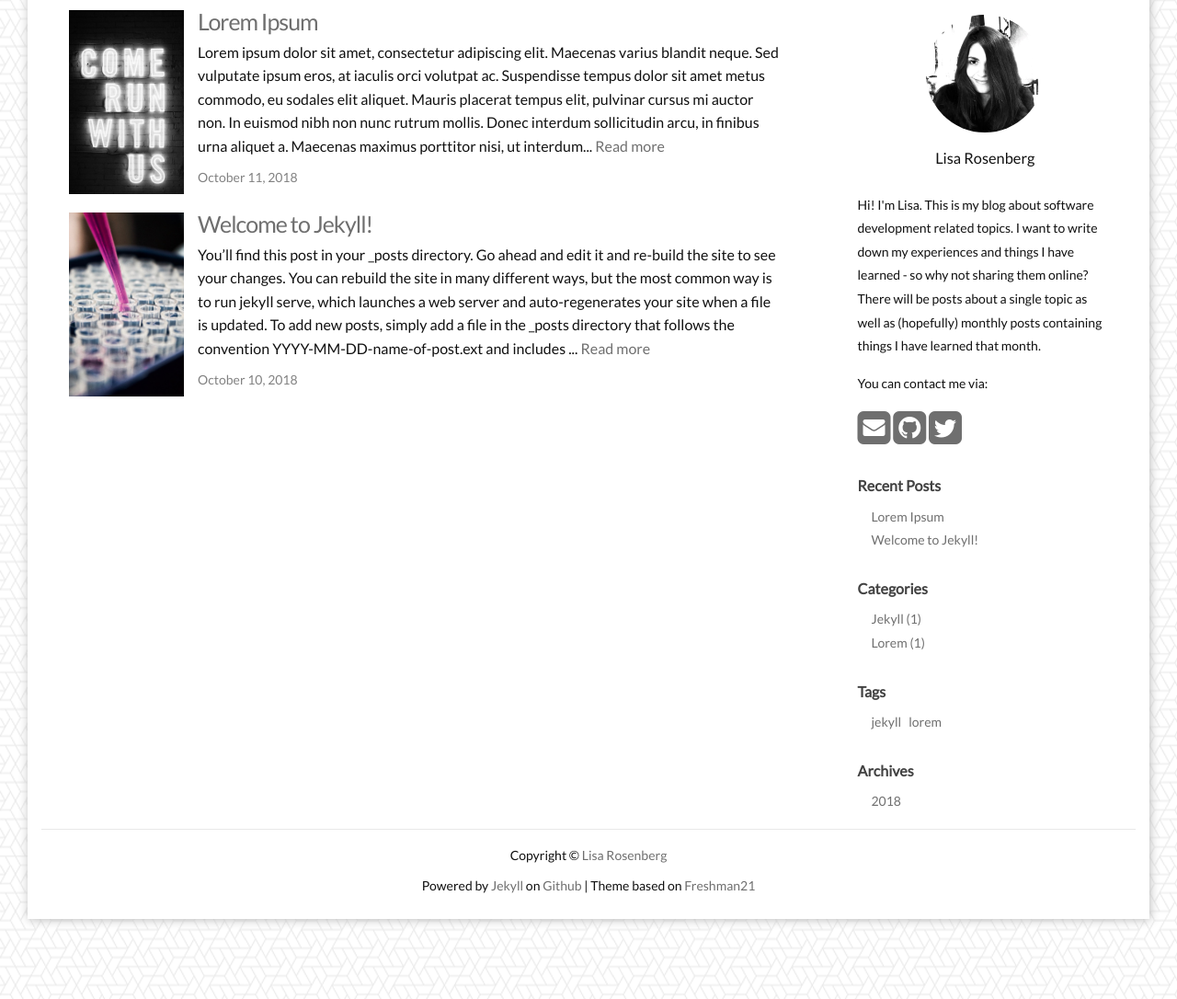
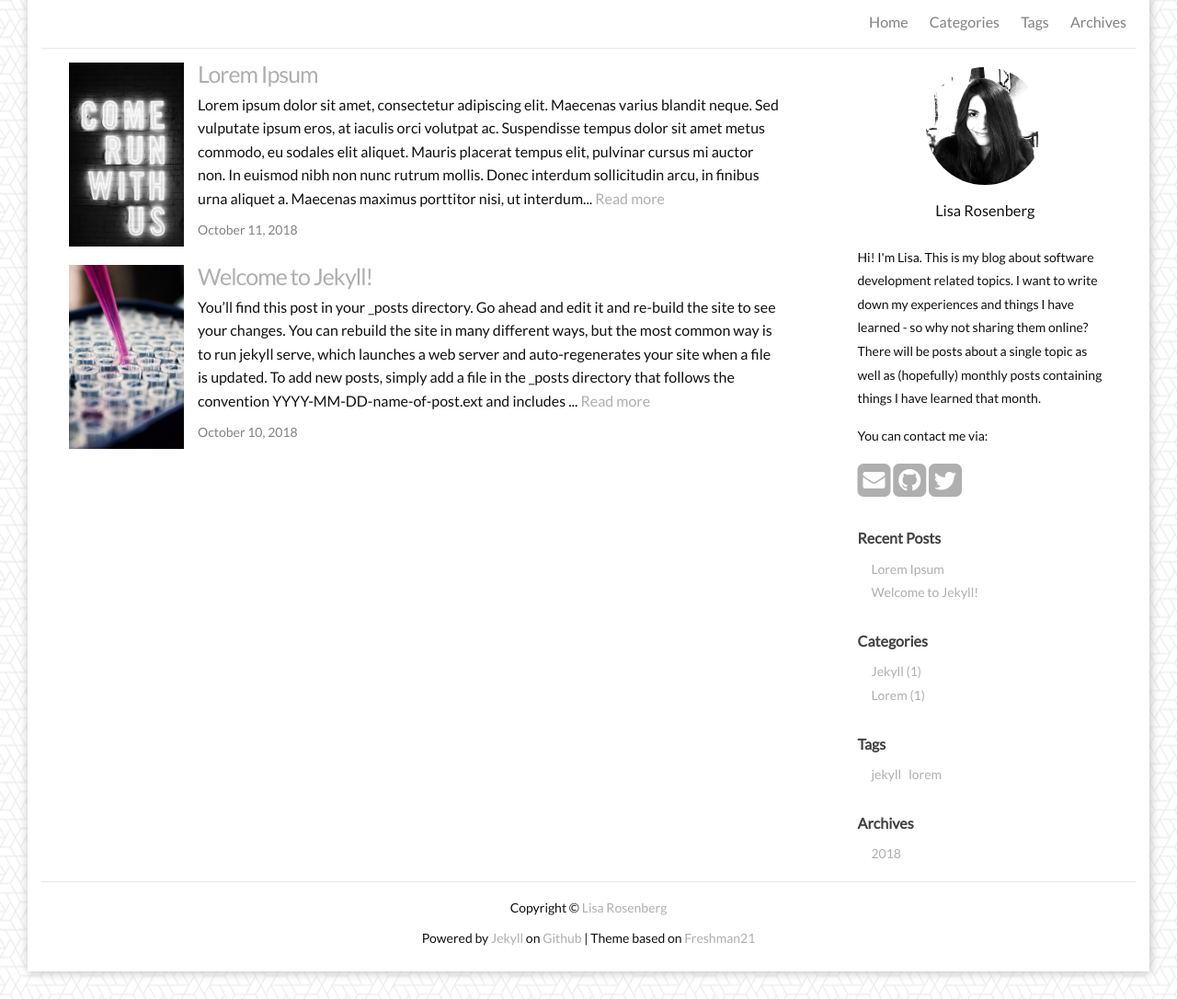
Before and after one commit to lisa-rosenberg/lisa-rosenberg.github.io, a Jekyll site: the page built from index.html, in a window 1280 px wide. Shown: the part 419-1505 px from the top of the page at 92% size. Built offline with Jekyll 4.4.1, drawn with Linux system fonts in a browser that asks for light colours; the list of posts is cut into pages by our own code.

Commit message:
Clean up theme

```diff
--- a/_includes/header.html
+++ b/_includes/header.html
@@ -5,28 +5,28 @@
         <h3 class="site-meta">{{ site.tagline }}</h3>
     </div>
 
-    <!--<div class="wrapper">-->
-        <!--<nav class="site-nav">-->
-            <!--<a href="#" class="menu-icon">-->
-                <!--<svg viewBox="0 0 18 15">-->
-                    <!--<path fill="#424242"-->
-                          <!--d="M18,1.484c0,0.82-0.665,1.484-1.484,1.484H1.484C0.665,2.969,0,2.304,0,1.484l0,0C0,0.665,0.665,0,1.484,0 h15.031C17.335,0,18,0.665,18,1.484L18,1.484z"/>-->
-                    <!--<path fill="#424242"-->
-                          <!--d="M18,7.516C18,8.335,17.335,9,16.516,9H1.484C0.665,9,0,8.335,0,7.516l0,0c0-0.82,0.665-1.484,1.484-1.484 h15.031C17.335,6.031,18,6.696,18,7.516L18,7.516z"/>-->
-                    <!--<path fill="#424242"-->
-                          <!--d="M18,13.516C18,14.335,17.335,15,16.516,15H1.484C0.665,15,0,14.335,0,13.516l0,0 c0-0.82,0.665-1.484,1.484-1.484h15.031C17.335,12.031,18,12.696,18,13.516L18,13.516z"/>-->
-                <!--</svg>-->
-            <!--</a>-->
-            <!--<div class="trigger">-->
-                <!--{% for page in site.pages %}-->
-                <!--{% if page.title %}-->
-                <!--<a class="page-link" href="{{ page.url | prepend: site.baseurl }}">{{ page.title | replace: page.title,-->
-                    <!--site.locales[site.default_locale].[page.title] }}</a>-->
-                <!--{% endif %}-->
-                <!--{% endfor %}-->
-            <!--</div>-->
-        <!--</nav>-->
+    <div class="wrapper">
+        <nav class="site-nav">
+            <a href="#" class="menu-icon">
+                <svg viewBox="0 0 18 15">
+                    <path fill="#424242"
+                          d="M18,1.484c0,0.82-0.665,1.484-1.484,1.484H1.484C0.665,2.969,0,2.304,0,1.484l0,0C0,0.665,0.665,0,1.484,0 h15.031C17.335,0,18,0.665,18,1.484L18,1.484z"/>
+                    <path fill="#424242"
+                          d="M18,7.516C18,8.335,17.335,9,16.516,9H1.484C0.665,9,0,8.335,0,7.516l0,0c0-0.82,0.665-1.484,1.484-1.484 h15.031C17.335,6.031,18,6.696,18,7.516L18,7.516z"/>
+                    <path fill="#424242"
+                          d="M18,13.516C18,14.335,17.335,15,16.516,15H1.484C0.665,15,0,14.335,0,13.516l0,0 c0-0.82,0.665-1.484,1.484-1.484h15.031C17.335,12.031,18,12.696,18,13.516L18,13.516z"/>
+                </svg>
+            </a>
+            <div class="trigger">
+                {% for page in site.pages %}
+                {% if page.title %}
+                <a class="page-link" href="{{ page.url | prepend: site.baseurl }}">{{ page.title | replace: page.title,
+                    site.locales[site.default_locale].[page.title] }}</a>
+                {% endif %}
+                {% endfor %}
+            </div>
+        </nav>
 
-    <!--</div>-->
+    </div>
 
 </header>
--- a/_layouts/post.html
+++ b/_layouts/post.html
@@ -38,7 +38,6 @@ layout: default
         {{ content }}
     </article>
 
-    <hr/>
 </div>
 
 {% include page_pagination.html%}
--- a/_sass/_base.scss
+++ b/_sass/_base.scss
@@ -10,7 +10,7 @@ body {
   font-weight: $text-font-weight;
   color: $text-color;
   background-image: $page-background-image;
-  -webkit-text-size-adjust: 100%;
+  //-webkit-text-size-adjust: 100%;
 }
 
 // Reset some basic elements
@@ -33,15 +33,12 @@ h1, h2, h3, h4, p, blockquote, pre, ul, ol, dl, figure, %vertical-rhythm {
   min-height: 100%;
   max-width: -webkit-calc(#{$page-width} - (#{$text-spacing-unit} * 2));
   max-width: calc(#{$page-width} - (#{$text-spacing-unit} * 2));
-  margin-right: auto;
-  margin-left: auto;
+  margin: 0 auto 30px;
   padding-right: $text-spacing-unit;
   padding-left: $text-spacing-unit;
   padding-top: 0;
 
   background-color: $page-color;
-  margin-top: 0;
-  margin-bottom: 30px;
   box-shadow: 1px 1px 10px $page-shadow-color;
 }
 
@@ -69,13 +66,6 @@ h1, h2, h3, h4, p, blockquote, pre, ul, ol, dl, figure, %vertical-rhythm {
     float: right;
     width: 25%;
   }
-}
-
-// line between each post on main page
-hr {
-  margin-bottom: 30px;
-  border: 0;
-  border-bottom: 1px dotted #ccc;
 }
 
 cite {
@@ -120,7 +110,7 @@ h1, h2, h3, h4, h5, h6 {
 
 // Links
 a {
-  color: $link-page-color-dark;
+  color: $link-page-color;
   text-decoration: none;
 
   &:hover {
@@ -188,12 +178,6 @@ pre {
 
 // Wrapper
 .wrapper {
-  max-width: -webkit-calc(#{$content-width} - (#{$text-spacing-unit} * 2));
-  max-width: calc(#{$content-width} - (#{$text-spacing-unit} * 2));
-  margin-right: auto;
-  margin-left: auto;
-  padding-right: $text-spacing-unit;
-  padding-left: $text-spacing-unit;
   @extend %clearfix;
 
   @include media-query($on-laptop) {
--- a/_sass/_layout.scss
+++ b/_sass/_layout.scss
@@ -2,36 +2,7 @@
 //## Site Header Settings
 //#############################################################################
 
-.post-header-image {
-  height: 400px;
-  margin-bottom: 15px;
-}
-
-.post-preview {
-  width: 100%;
-  height: 200px;
-  margin: 0;
-  padding: 0;
-}
-
-.post-left {
-  width: 125px;
-  height: 200px;
-  float: left;
-  margin-right: 15px;
-}
-.post-right {
-  height: 200px;
-  margin-left: 125px;
-}
-
-.post-image {
-  height: 100%;
-  width: 100%;
-  object-fit: cover;
-}
-
-//Positioning context for the mobile navigation icon
+// Header
 .page-header-title {
   height: 400px;
   background: $page-header-image center;
@@ -74,10 +45,9 @@
 }
 
 .site-nav {
-  //float: right;
   line-height: 56px;
-  border-top: 1px solid $line-color-light;
   border-bottom: 1px solid $line-color-light;
+  text-align: right;
 
   .menu-icon {
     display: none;
@@ -211,6 +181,33 @@
 //## Page Content Settings
 //#############################################################################
 
+// Post preview on front page
+.post-preview {
+  width: 100%;
+  height: 200px;
+  margin: 0;
+  padding: 0;
+}
+
+.post-preview-left {
+  width: 125px;
+  height: 200px;
+  float: left;
+  margin-right: 15px;
+}
+
+.post-preview-right {
+  height: 200px;
+  margin-left: 125px;
+}
+
+.post-image {
+  height: 100%;
+  width: 100%;
+  object-fit: cover;
+}
+
+// Page content
 .page-content {
   padding: 15px;
 
@@ -234,6 +231,11 @@
 }
 
 // Posts
+.post-header-image {
+  height: 400px;
+  margin-bottom: 15px;
+}
+
 .post-header {
   margin-bottom: 20px;
 
@@ -280,7 +282,6 @@
     padding: $text-spacing-unit/5 0;
   }
 
-  //  margin-bottom: $spacing-unit;
   h1 {
     font-size: 38px;
     line-height: 1em;
--- a/index.html
+++ b/index.html
@@ -8,11 +8,11 @@ layout: default
         {% for post in paginator.posts %}
 
         <article class="post-header post-preview">
-            <div class="post-left">
+            <div class="post-preview-left">
                 <a href='{{post.url}}'><img class='post-image' src="{{post.image}}"/></a>
             </div>
 
-            <div class="post-right">
+            <div class="post-preview-right">
                 <h1 itemprop="name" class="post-title">
                     <a itemprop="url" class="post-link" href="{{ post.url | prepend: site.baseurl }}">{{ post.title
                         }}</a>
```
